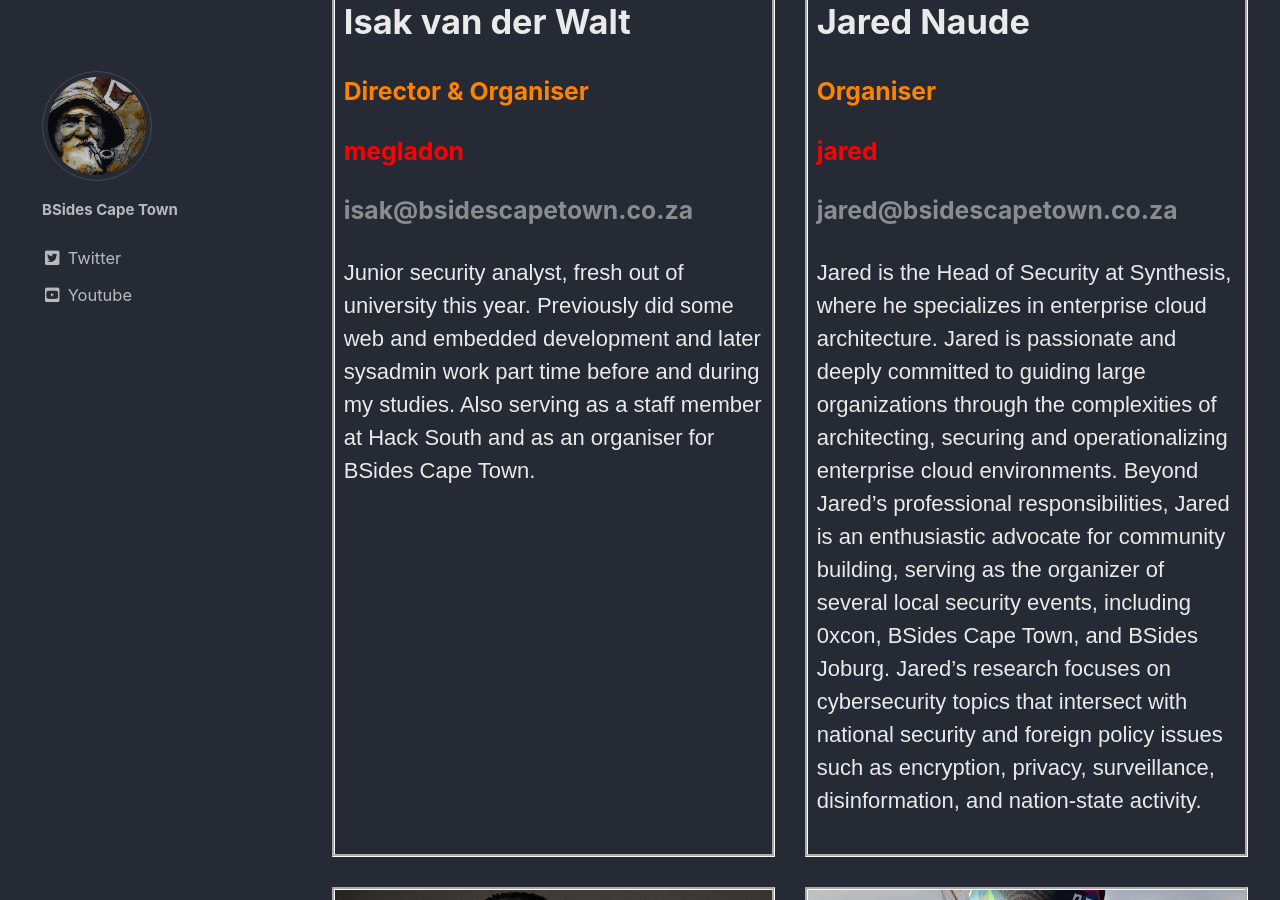
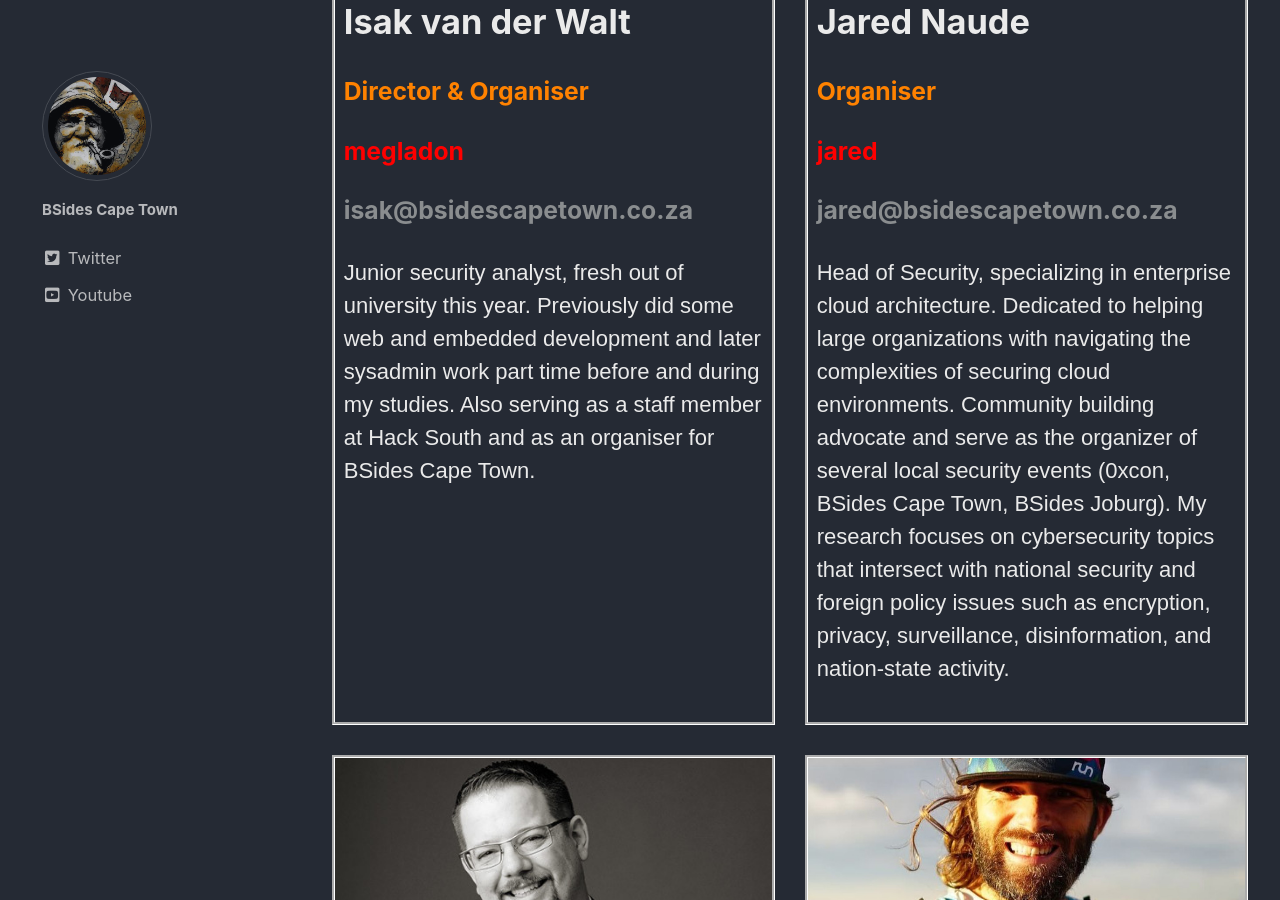
Before and after one commit to bsidescapetown/bsidescapetown.github.io, a Jekyll site: the page built from _pages/staff.md, in a window 1280 px wide and 900 px high, scrolled down 1751 px. Built offline with Jekyll 4.4.1, drawn with Linux system fonts in a browser that asks for light colours; cached includes are drawn as plain includes; comment, search, counter and statistics services are not loaded.

Commit message:
Update Jared's bio

```diff
--- a/_pages/staff.md
+++ b/_pages/staff.md
@@ -51,7 +51,7 @@
 name="Jared Naude"
 title="Organiser"
 imgsrc="/assets/images/organisers/jared_naude.jpg"
-biography="Jared is the Head of Security at Synthesis, where he specializes in enterprise cloud architecture. Jared is passionate and deeply committed to guiding large organizations through the complexities of architecting, securing and operationalizing enterprise cloud environments. Beyond Jared’s professional responsibilities, Jared is an enthusiastic advocate for community building, serving as the organizer of several local security events, including 0xcon, BSides Cape Town, and BSides Joburg. Jared’s research focuses on cybersecurity topics that intersect with national security and foreign policy issues such as encryption, privacy, surveillance, disinformation, and nation-state activity."
+biography="Head of Security, specializing in enterprise cloud architecture. Dedicated to helping large organizations with navigating the complexities of securing cloud environments. Community building advocate and serve as the organizer of several local security events (0xcon, BSides Cape Town, BSides Joburg). My research focuses on cybersecurity topics that intersect with national security and foreign policy issues such as encryption, privacy, surveillance, disinformation, and nation-state activity."
 nickname="jared"
 email="jared@bsidescapetown.co.za"
 %}
```
